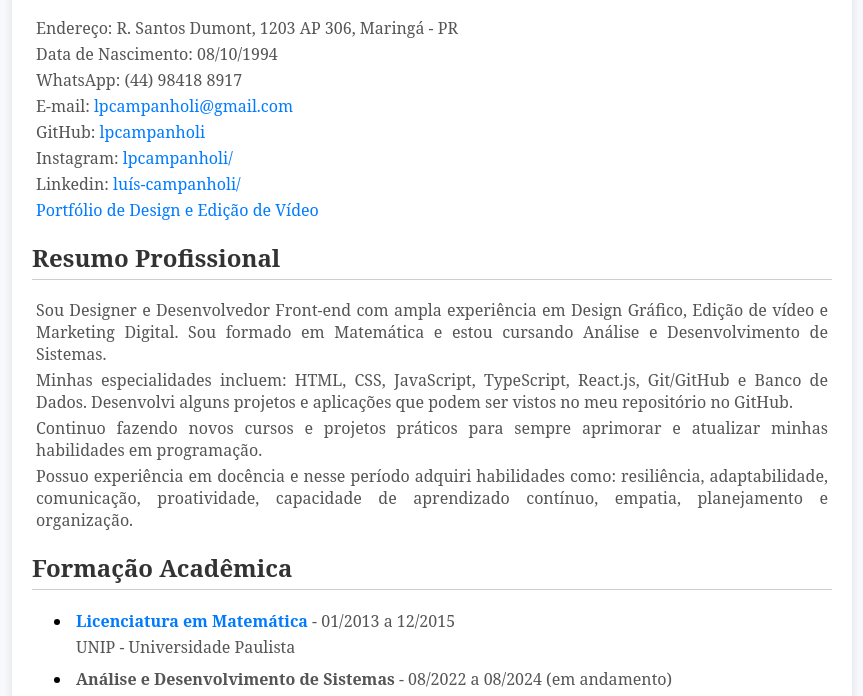
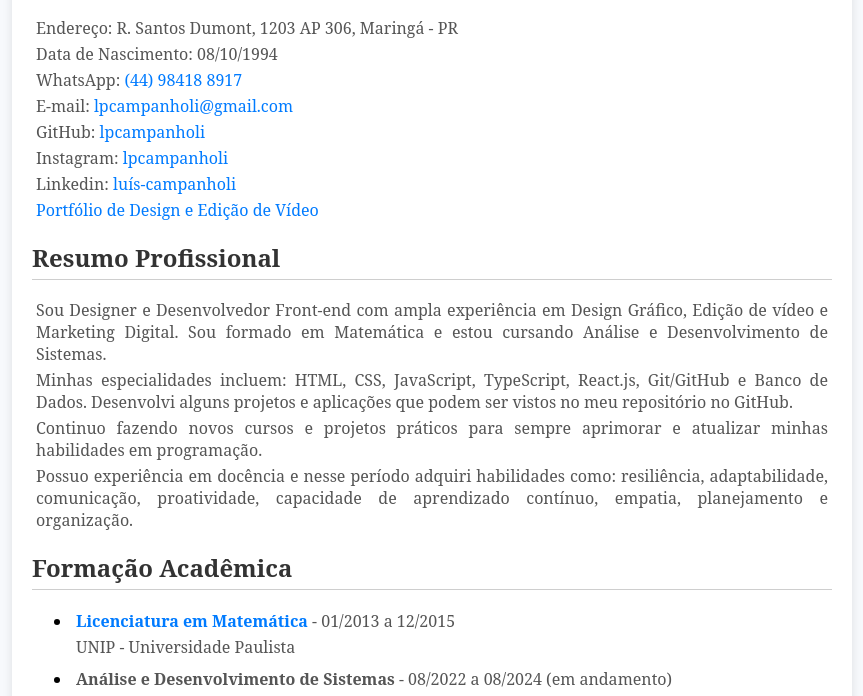
Before and after one commit to lpcampanholi/Curriculo, a plain HTML site: page index.html in a window 1280 px wide. Shown: the part 99-795 px from the top of the page, without its empty margins (208-1071 px from the left). Drawn offline with Linux system fonts and the light colour scheme.

Commit message:
whatsapp

```diff
--- a/index.html
+++ b/index.html
@@ -12,11 +12,11 @@
             <h1>Luís Plinio Gabriel Campanholi dos Santos</h1>
             <p>Endereço: R. Santos Dumont, 1203 AP 306, Maringá - PR</p>
             <p>Data de Nascimento: 08/10/1994</p>
-            <p>WhatsApp: (44) 98418 8917</p>
+            <p>WhatsApp: <a href="https://wa.me/5544984188917">(44) 98418 8917</a></p>
             <p>E-mail: <a href="mailto:lpcampanholi@gmail.com">lpcampanholi@gmail.com</a></p>
             <p>GitHub: <a href="https://github.com/lpcampanholi">lpcampanholi</a></p>
-            <p>Instagram: <a href="https://www.instagram.com/lpcampanholi/">lpcampanholi/</a></p>
-            <p>Linkedin: <a href="https://www.linkedin.com/in/lu%C3%ADs-campanholi/">luís-campanholi/</a></p>
+            <p>Instagram: <a href="https://www.instagram.com/lpcampanholi/">lpcampanholi</a></p>
+            <p>Linkedin: <a href="https://www.linkedin.com/in/lu%C3%ADs-campanholi/">luís-campanholi</a></p>
             <p><a href="https://drive.google.com/file/d/1Z7RJWBH0M96M2QmpFzQjbP5mGl70el6O/view">Portfólio de Design e Edição de Vídeo</a></p>
         </header>
 
```
